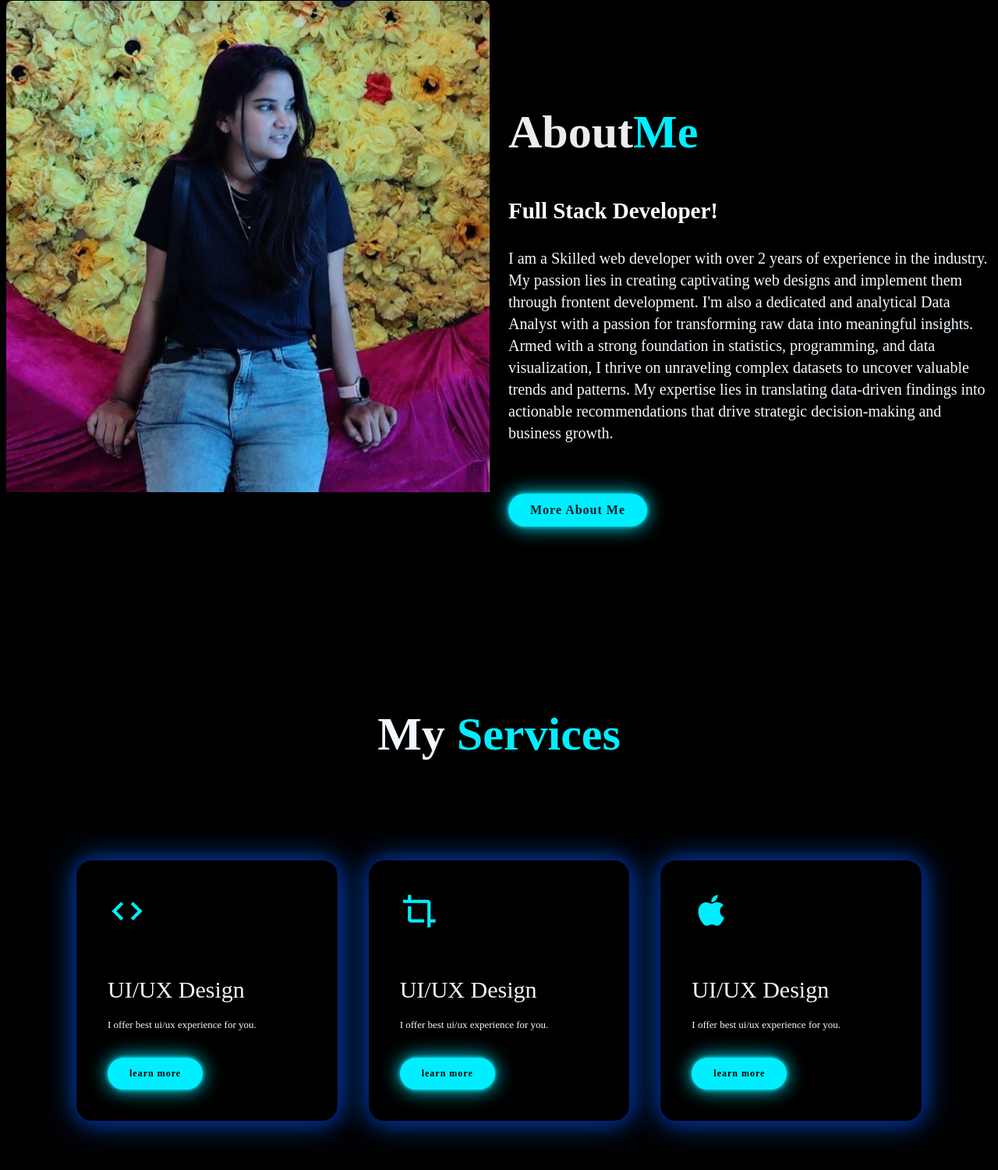
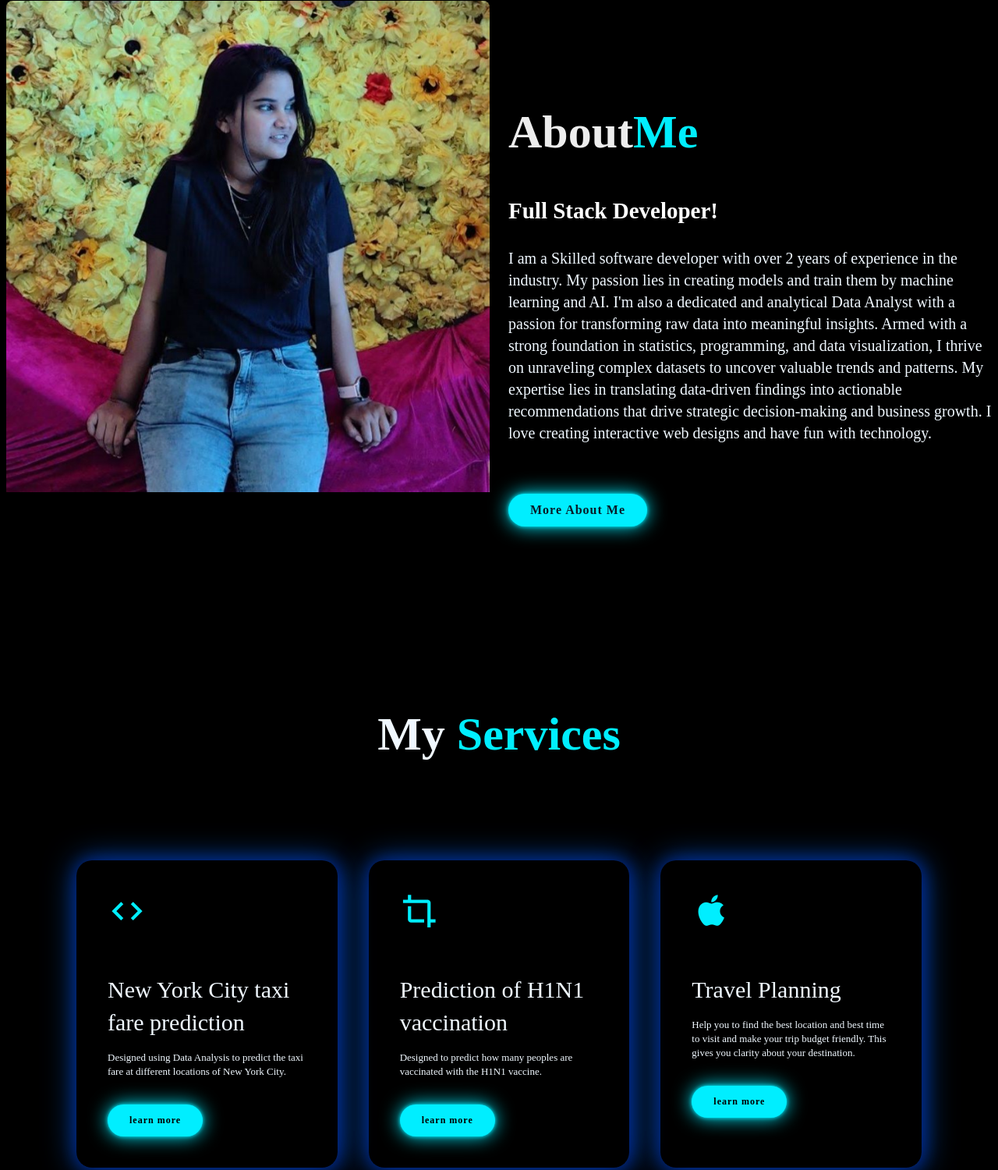
Before and after one commit to AkhyaChandra/AkhyaChandraa, a plain HTML site: page index.html in a window 1280 px wide. Shown: the part 877-2377 px from the top of the page at 78% size. Drawn offline with nearby package versions, Linux system fonts and the light colour scheme.

Commit message:
Update index.html

```diff
--- a/index.html
+++ b/index.html
@@ -27,8 +27,8 @@
       <h3>Hello, It's Me</h3>
       <h1>Akhya Chandra</h1>
       <h3>And I'm a <span class="text"></span></h3>
-      <p>I'm a Web Developer with extensive experience for over 3 years.
-        <br>expertise is to create and design websites.
+      <p>I'm a Software Developer with extensive experience for over 2 years.
+        <br>
       </p>
       <div class="home-sci">
         <a href="#" style="--i:7"><i class='bx bxl-linkedin-square'></i></a>
@@ -47,12 +47,12 @@
     <div class="about-text">
       <h2>About<span>Me</span></h2>
       <h4>Full Stack Developer!</h4>
-      <p>I am a Skilled web developer with over 2 years of experience in the industry. My passion lies in creating
-        captivating web designs and implement them through frontent development. I'm also a dedicated and analytical Data
+      <p>I am a Skilled software developer with over 2 years of experience in the industry. My passion lies in creating
+          models and train them by machine learning and AI. I'm also a dedicated and analytical Data
         Analyst with a passion for transforming raw data into meaningful insights. Armed with a strong foundation in
         statistics, programming, and data visualization, I thrive on unraveling complex datasets to uncover valuable
         trends and patterns. My expertise lies in translating data-driven findings into actionable recommendations that
-        drive strategic decision-making and business growth.  </p>
+        drive strategic decision-making and business growth. I love creating interactive web designs and have fun with technology. </p>
 
         <a href="#" class="btn-box">More About Me</a>
     </div>
@@ -65,20 +65,22 @@
              <div class="services-list">
               <div>
                 <i class=" bx bx-code" style="color: #00eeff"></i>
-                <h2>UI/UX Design</h2>
-                <p>I offer best ui/ux experience for you.</p>
+                <h2>New York City taxi fare prediction</h2>
+                <p>Designed using Data Analysis to predict the
+                  taxi fare at different locations of New York City.</p>
                 <a href="#" class="read">learn more</a>
               </div>
               <div>
                 <i class='bx bx-crop' style="color: #00eeff" ></i>
-                <h2>UI/UX Design</h2>
-                <p>I offer best ui/ux experience for you.</p>
+                <h2>Prediction of H1N1 vaccination</h2>
+                <p>Designed to predict how many peoples are
+                  vaccinated with the H1N1 vaccine.</p>
                 <a href="#" class="read">learn more</a>
               </div>
               <div>
                 <i class='bx bxl-apple' style="color: #00eeff"></i>
-                <h2>UI/UX Design</h2>
-                <p>I offer best ui/ux experience for you.</p>
+                <h2>Travel Planning</h2>
+                <p>Help you to find the best location and best time to visit and make your trip budget friendly. This gives you clarity about your destination.</p>
                 <a href="#" class="read">learn more</a>
               </div>
 
```
